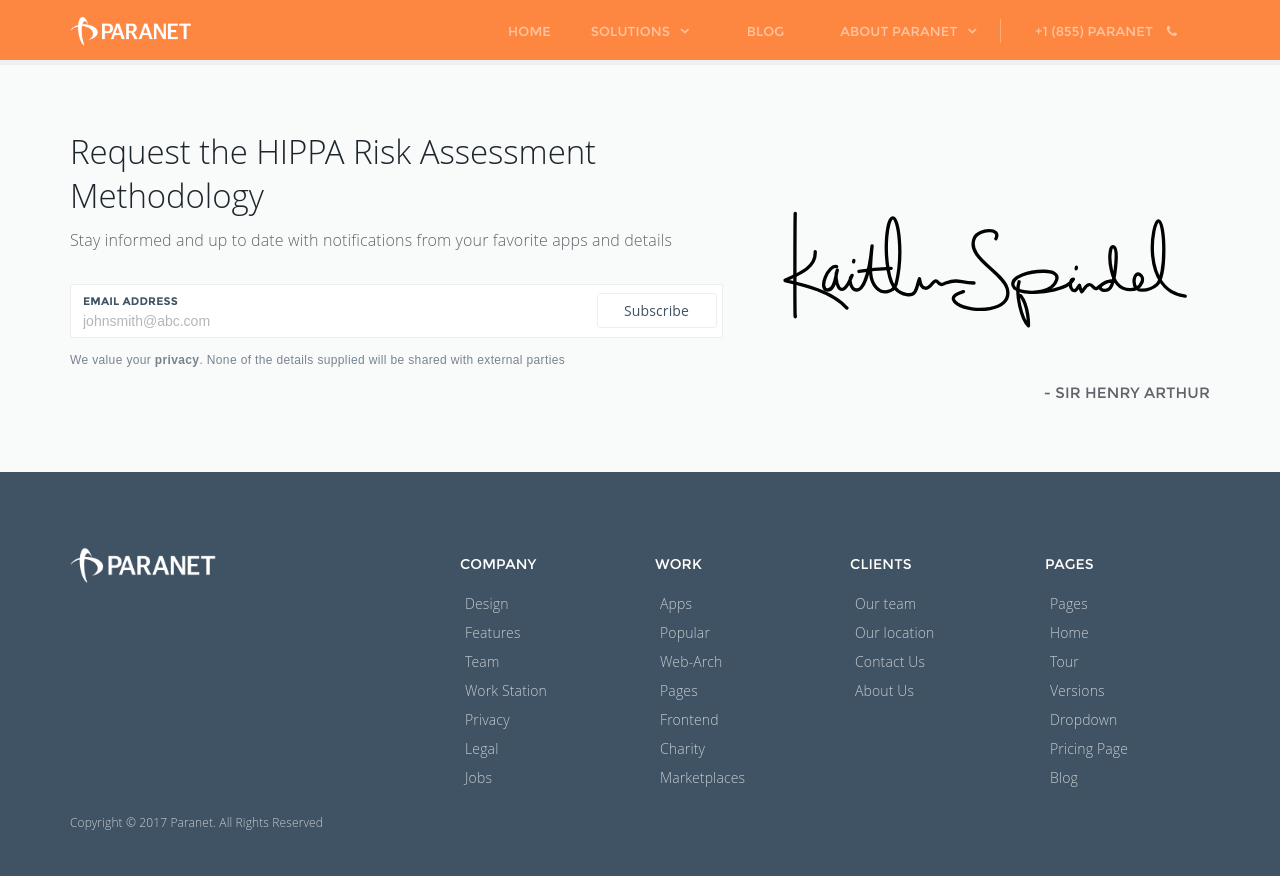
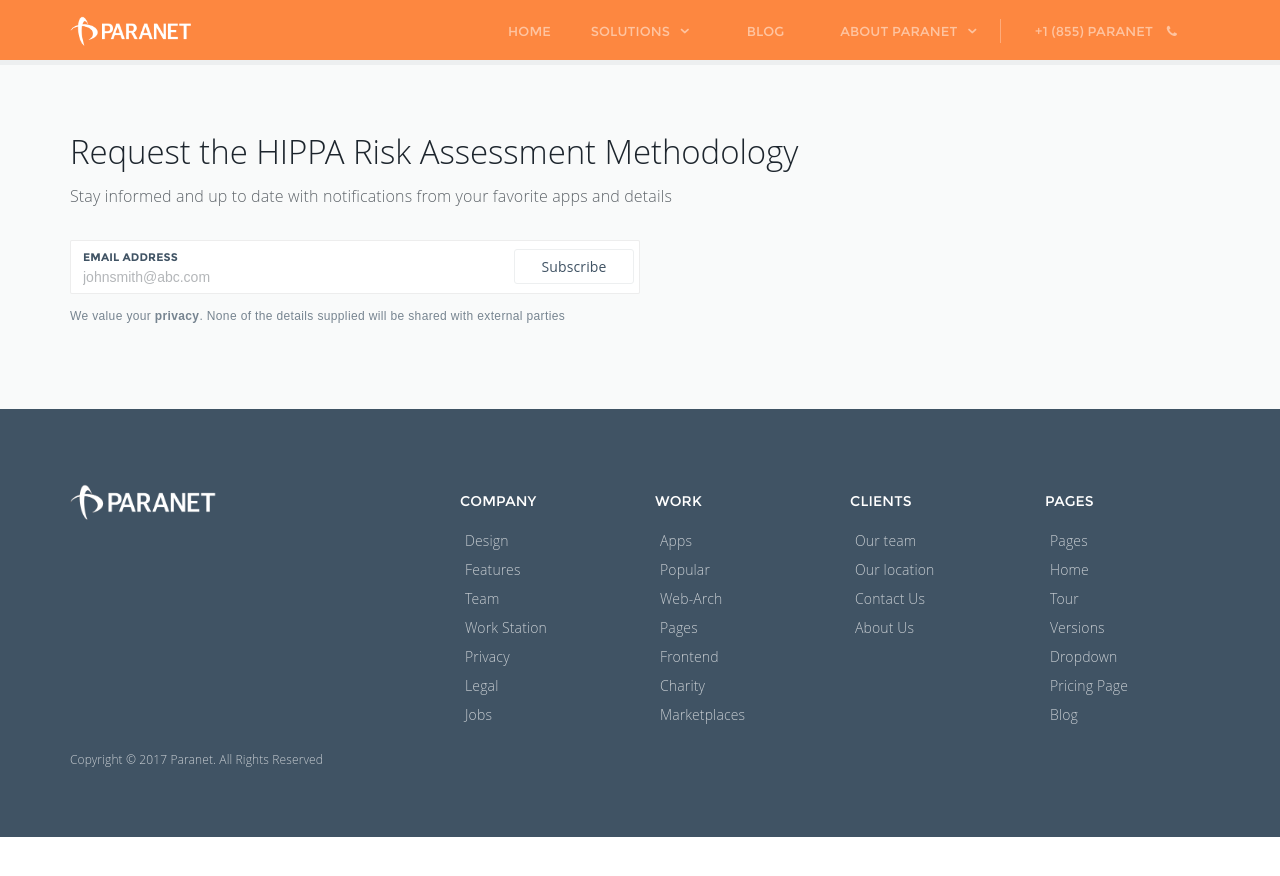
Before and after one commit to paranet/paranet.github.io, a Jekyll site: the page built from industry/healthcare.html, in a window 1280 px wide and 900 px high, scrolled down 1742 px. Shown: the top 876 px of the window. Built offline with Jekyll 4.4.1, drawn with Linux system fonts in a browser that asks for light colours; some web fonts are replaced; after the commit the page ends 2579 px from its top, so only the background shows below that.

Commit message:
major updates

```diff
--- a/industry/healthcare.html
+++ b/industry/healthcare.html
@@ -58,12 +58,12 @@ title: Healthcare
       <div class="">
         <div class="container">
           <div class="row">
-            <div class="col-sm-7">
+            <div class="col-sm-12">
               <h1 class="light m-t-5">Request the HIPPA Risk Assessment Methodology</h1>
               <h5 class="hint-text">Stay informed and up to date with notifications from your favorite
 apps and details</h5>
               <form class="m-t-30 m-b-20">
-                <div class="form-group form-group-default input-group col-md-12  col-sm-12">
+                <div class="form-group form-group-default input-group col-md-6  col-sm-6">
                   <label>Email Address</label>
                   <input type="email" placeholder="johnsmith@abc.com" class="form-control">
                   <span class="input-group-btn">
@@ -74,7 +74,7 @@ apps and details</h5>
                 <p class="font-arial fs-12 hint-text">We value your <strong>privacy</strong>. None of the details supplied will be shared with external parties</p>
               </form>
             </div>
-            <div class="col-sm-5 text-right xs-text-left">
+            <!-- <div class="col-sm-3 text-right xs-text-left">
               <div class="demo-signature no-overflow">
                 <svg xmlns="http://www.w3.org/2000/svg" viewBox="34.924 351.353 580 159.86">
                   <path fill="none" stroke="#020202" stroke-width="4.5" stroke-linecap="round" stroke-linejoin="round" d="M51.494,355.859c-0.361,6.059-0.928,154.471,0.112,139.244" data-length="141.47271728515625" data-speed="141" data-delay="100" stroke-dashoffset="0" stroke-dasharray="141.47271728515625,141.47271728515625" style="transition: stroke-dashoffset 141ms linear 100ms;"></path>
@@ -90,7 +90,7 @@ apps and details</h5>
               </div>
               <h6 class="font-montserrat text-uppercase hint-text fs-15">- Sir Henry Arthur</h6>
             </div>
-          </div>
+          </div> -->
         </div>
       </div>
     </section>
```
